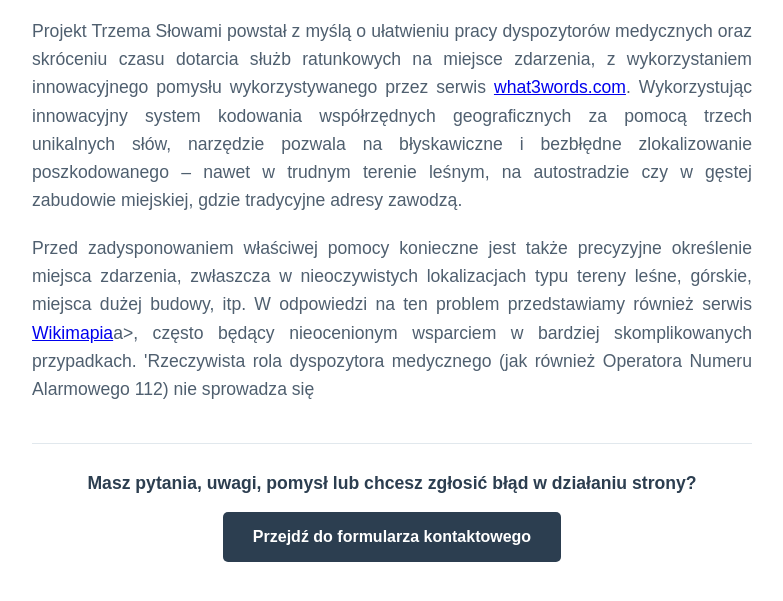
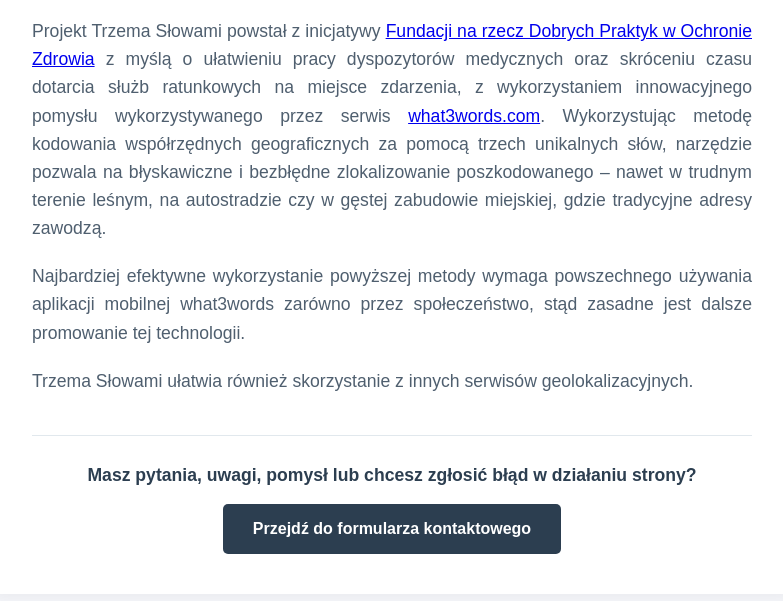
Before and after one commit to lukasz-hyra/3slowami-dev2, a plain HTML site: page o-projekcie.html in a window 1280 px wide. Shown: the part 147-748 px from the top of the page, without its empty margins (248-1031 px from the left). Drawn offline with Linux system fonts and the light colour scheme.

Commit message:
Revise project description and add new content
Updated project description and added new paragraphs emphasizing the importance of the what3words application and its effectiveness in emergency situations.

```diff
--- a/o-projekcie.html
+++ b/o-projekcie.html
@@ -102,10 +102,16 @@
 
         <!-- 1. MIEJSCE NA AKAPIT PIERWSZY -->
         <p>
-          Projekt Trzema Słowami powstał z myślą o ułatwieniu pracy dyspozytorów medycznych oraz skróceniu czasu dotarcia służb ratunkowych na miejsce zdarzenia, z wykorzystaniem innowacyjnego pomysłu wykorzystywanego przez serwis <a href="https://what3words.com/" target=_blank>what3words.com</a>. Wykorzystując innowacyjny system kodowania współrzędnych geograficznych za pomocą trzech unikalnych słów, narzędzie pozwala na błyskawiczne i bezbłędne zlokalizowanie poszkodowanego – nawet w trudnym terenie leśnym, na autostradzie czy w gęstej zabudowie miejskiej, gdzie tradycyjne adresy zawodzą.
+          Projekt Trzema Słowami powstał z inicjatywy <a href="https://what3words.com/" target=_blank>Fundacji na rzecz Dobrych Praktyk w Ochronie Zdrowia</a> z myślą o ułatwieniu pracy dyspozytorów medycznych oraz skróceniu czasu dotarcia służb ratunkowych na miejsce zdarzenia, z wykorzystaniem innowacyjnego pomysłu wykorzystywanego przez serwis <a href="https://what3words.com/" target=_blank>what3words.com</a>. Wykorzystując metodę kodowania współrzędnych geograficznych za pomocą trzech unikalnych słów, narzędzie pozwala na błyskawiczne i bezbłędne zlokalizowanie poszkodowanego – nawet w trudnym terenie leśnym, na autostradzie czy w gęstej zabudowie miejskiej, gdzie tradycyjne adresy zawodzą.
+        </p>
+        <p>
+        Najbardziej efektywne wykorzystanie powyższej metody wymaga powszechnego używania aplikacji mobilnej what3words zarówno przez społeczeństwo, stąd zasadne jest dalsze promowanie tej technologii.
+        </p>
+        <p>
+          Trzema Słowami ułatwia również skorzystanie z innych serwisów geolokalizacyjnych.
         </p>
 
-        <!-- 1. MIEJSCE NA AKAPIT DRUGI -->
+        <!-- 1. MIEJSCE NA AKAPIT DRUGI
         <p>
 Przed zadysponowaniem właściwej pomocy konieczne jest także precyzyjne określenie miejsca zdarzenia, zwłaszcza w nieoczywistych lokalizacjach typu tereny leśne, górskie, miejsca dużej budowy, itp. W odpowiedzi na ten problem przedstawiamy również serwis <a href="https://wikimapia.org/" target=_blank>Wikimapia</a>a></a>, często będący nieocenionym wsparciem w bardziej skomplikowanych przypadkach.
 
```
